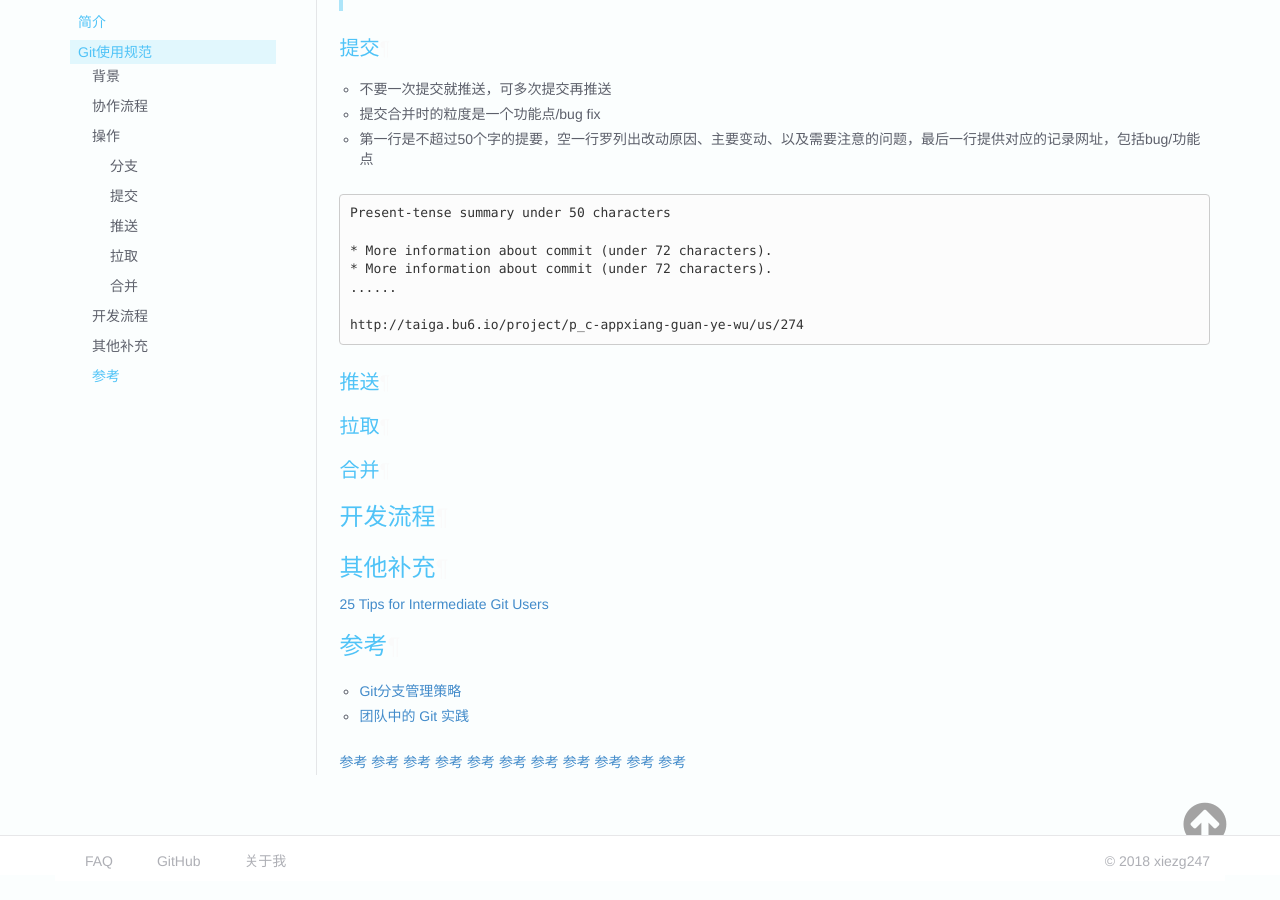
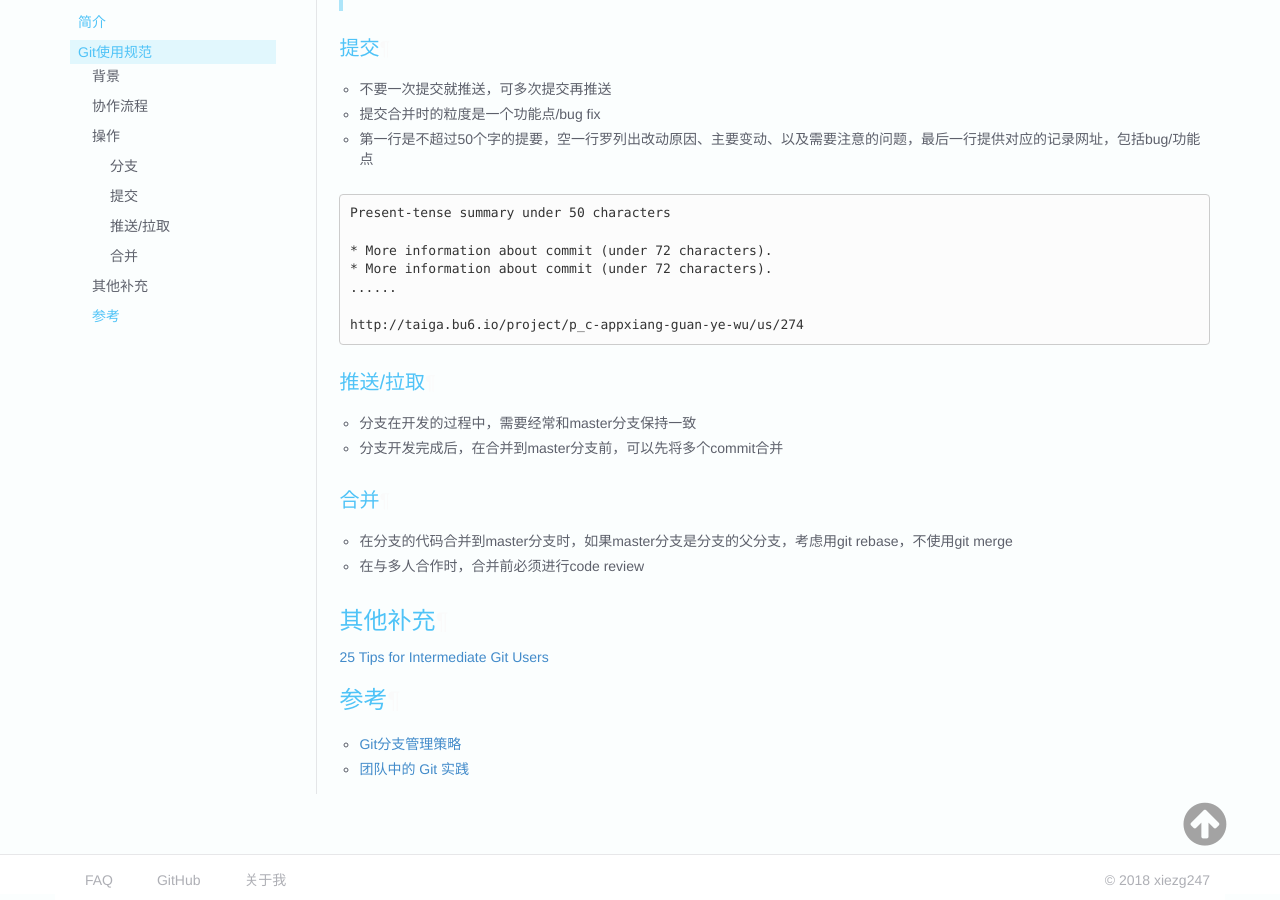
Before and after one commit to z2labplus/Capricorn, an MkDocs documentation site: the page built from docs/others/Git使用规范.md, in a window 1280 px wide and 900 px high, scrolled down 1363 px. Built offline with MkDocs 1.6.1, drawn with Linux system fonts in a browser that asks for light colours; old or Windows-style settings are respelled for this version of MkDocs.

Commit message:
更正使用贵方

````diff
--- a/docs/others/Git使用规范.md
+++ b/docs/others/Git使用规范.md
@@ -63,26 +63,16 @@ Present-tense summary under 50 characters
 http://taiga.bu6.io/project/p_c-appxiang-guan-ye-wu/us/274
 ```
 
-### 推送
+### 推送/拉取
+- 分支在开发的过程中，需要经常和master分支保持一致
+- 分支开发完成后，在合并到master分支前，可以先将多个commit合并
 
-### 拉取
 ### 合并
+- 在分支的代码合并到master分支时，如果master分支是分支的父分支，考虑用git rebase，不使用git merge
+- 在与多人合作时，合并前必须进行code review
 
-## 开发流程
 ## 其他补充
 [25 Tips for Intermediate Git Users](https://www.andyjeffries.co.uk/25-tips-for-intermediate-git-users/)
 ## 参考
 - [Git分支管理策略](http://www.ruanyifeng.com/blog/2012/07/git.html)
 - [团队中的 Git 实践](https://ourai.ws/posts/working-with-git-in-team/?hmsr=toutiao.io&utm_medium=toutiao.io&utm_source=toutiao.io)
-
-[参考](http://www.codeceo.com/article/git-standard.html)
-[参考](http://developer.51cto.com/art/201512/502921.htm)
-[参考](https://www.jianshu.com/p/08eef2108647)
-[参考](https://zhuanlan.zhihu.com/p/23478654)
-[参考](https://gist.github.com/belm/6989341)
-[参考](https://ourai.ws/posts/working-with-git-in-team/?hmsr=toutiao.io&utm_medium=toutiao.io&utm_source=toutiao.io)
-[参考](https://semver.org/lang/zh-CN/)
-[参考](https://mp.weixin.qq.com/s?__biz=MzAwNDYwNzU2MQ==&mid=401622986&idx=1&sn=470717939914b956ac372667ed23863c&scene=2&srcid=0114ZcTNyAMH8CLwTKlj6CTN&from=timeline&isappinstalled=0#wechat_redirect)
-[参考](http://www.codeceo.com/article/git-standard.html)
-[参考](https://www.jianshu.com/p/3c68937586c8?utm_campaign=maleskine&utm_content=note&utm_medium=seo_notes&utm_source=recommendation)
-[参考](http://developer.51cto.com/art/201512/502921.htm)
````
